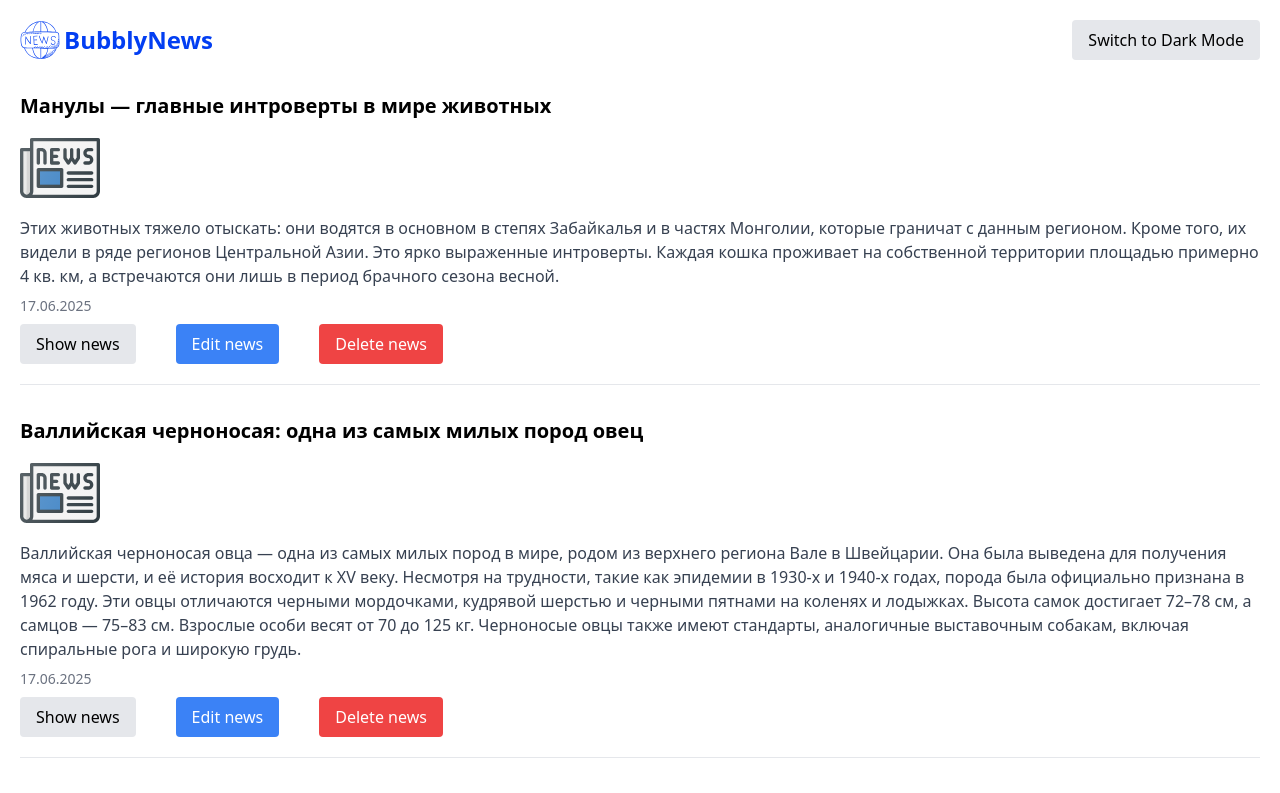
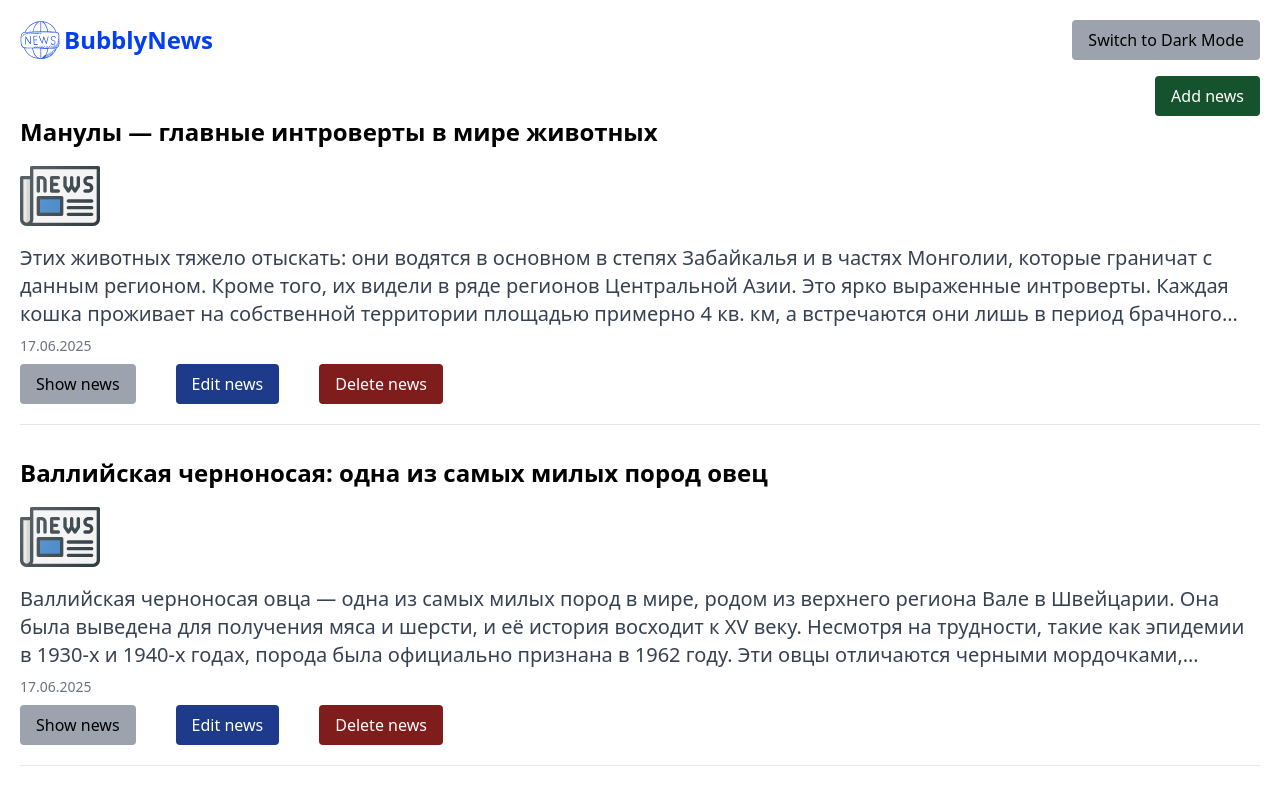
Before and after one commit to apelsinom/crud-news, a React (Vite) app: page / in a window 1280 px wide. Shown: the top 793 px of the page. Built offline with nearby package versions, Linux system fonts and the light colour scheme.

Commit message:
fix: add edit, delete, show

```diff
--- a/package.json
+++ b/package.json
@@ -11,6 +11,7 @@
     "preview": "vite preview"
   },
   "dependencies": {
+    "@tailwindcss/line-clamp": "^0.4.4",
     "clsx": "^2.1.1",
     "lucide-react": "^0.516.0",
     "react": "^19.1.0",
--- a/src/app/app.tsx
+++ b/src/app/app.tsx
@@ -5,7 +5,7 @@ function App() {
   return (
     <div className="bg-light-bg dark:bg-dark-bg text-light-text dark:text-dark-text">
       <div className="max-w-screen-xl min-h-screen mx-auto p-5 flex flex-col items-start">
-        <div className="flex w-full items-center justify-between mb-5">
+        <div className="flex w-full items-center justify-between mb-1">
           <div className="flex gap-1 items-center">
             <img className="max-h-10" src={'./../world-news.svg'} alt={'News'} />
             <h1 className="text-[#023ef2] font-bold text-xl md:text-2xl">BubblyNews </h1>
--- a/src/features/add-news.tsx
+++ b/src/features/add-news.tsx
@@ -1,3 +1,55 @@
+import { type FormEvent, useState } from 'react'
+import { useNavigate, Link } from 'react-router-dom'
+import { Button } from '@/shared/ui/button.tsx'
+import TextareaAutosize from 'react-textarea-autosize'
+import { useLocalStorageNews } from '@/shared/hooks/useLocalStorageNews.ts'
+import { ROUTES } from '@/shared/types/routes.ts'
+
 export const AddNews = () => {
-  return <div>AddNews</div>
+  const [title, setTitle] = useState('')
+  const [content, setContent] = useState('')
+  const { addNews } = useLocalStorageNews()
+  const navigate = useNavigate()
+
+  const handleSave = (e: FormEvent) => {
+    e.preventDefault()
+
+    const newNews = {
+      id: Date.now().toString(), // Используем ID на основе текущего времени
+      title,
+      content,
+      date: new Date().toLocaleDateString(), // Дата добавления новости
+    }
+
+    addNews(newNews)
+    navigate(ROUTES.HOME)
+  }
+
+  return (
+    <div className="flex flex-col gap-5">
+      <h1 className="text-xl md:text-2xl">Add News</h1>
+      <form onSubmit={handleSave} className="flex flex-col gap-5">
+        <TextareaAutosize
+          value={title}
+          onChange={e => setTitle(e.target.value)}
+          placeholder="Enter news title"
+          className="p-2 border border-gray-300 rounded dark:bg-dark-bg"
+        />
+        <TextareaAutosize
+          value={content}
+          onChange={e => setContent(e.target.value)}
+          placeholder="Enter news content"
+          className="p-2 border border-gray-300 rounded dark:bg-dark-bg"
+        />
+        <div className="flex gap-10">
+          <Link to={ROUTES.HOME}>
+            <Button>Go Back Home</Button>
+          </Link>
+          <Button type="submit" variant={'primary'}>
+            Save
+          </Button>
+        </div>
+      </form>
+    </div>
+  )
 }
--- a/src/features/news-list.tsx
+++ b/src/features/news-list.tsx
@@ -1,33 +1,19 @@
 import { ScrollToTopButton } from '@/shared/ui/scroll-button.tsx'
 import { useLocalStorageNews } from '@/shared/hooks/useLocalStorageNews.ts'
-import { Button } from '@/shared/ui/button.tsx'
+import { OneNewsBlock } from '@/features/one-news-block.tsx'
 import { Link } from 'react-router-dom'
 import { ROUTES } from '@/shared/types/routes.ts'
+import { Button } from '@/shared/ui/button.tsx'
 
 export const NewsList = () => {
-  const { newsList, deleteNews } = useLocalStorageNews()
+  const { newsList } = useLocalStorageNews()
   return (
-    <div className="flex flex-col mt-3 mx-auto">
+    <div className="flex flex-col mt-3 mx-auto relative">
+      <Link className="self-end sticky top-4 right-4" to={ROUTES.ADD}>
+        <Button variant={'created'}>Add news</Button>
+      </Link>
       <ul className="space-y-8">
-        {newsList?.map(news => (
-          <li className="flex flex-col gap-2 pb-5 border-b border-gray-200" key={news?.id}>
-            <h2 className="text-xl font-semibold">{news.title}</h2>
-            <img src="/news.svg" alt="News" className="w-20 h-20 object-contain" />
-            <p className="text-gray-700 dark:text-gray-300">{news.content}</p>
-            <span className="text-sm text-gray-500 dark:text-gray-400">{news.date}</span>
-            <div className="flex gap-10">
-              <Link to={`${ROUTES.NEWS}/${news.id}`}>
-                <Button>Show news</Button>
-              </Link>
-              <Link to={`${ROUTES.EDIT}/${news.id}`}>
-                <Button variant={'primary'}>Edit news</Button>
-              </Link>
-              <Button onClick={() => deleteNews(news.id)} variant={'danger'}>
-                Delete news
-              </Button>
-            </div>
-          </li>
-        ))}
+        {newsList?.map(newsItem => <OneNewsBlock newsItem={newsItem} />)}
       </ul>
       <ScrollToTopButton />
     </div>
--- /dev/null
+++ b/src/features/one-news-block.tsx
@@ -0,0 +1,35 @@
+import { Link } from 'react-router-dom'
+import { ROUTES } from '@/shared/types/routes.ts'
+import { Button } from '@/shared/ui/button.tsx'
+import type { NewsType } from '@/shared/types/news.ts'
+import { useLocalStorageNews } from '@/shared/hooks/useLocalStorageNews.ts'
+
+type Props = {
+  newsItem: NewsType
+}
+
+export const OneNewsBlock = ({ newsItem }: Props) => {
+  const { deleteNews } = useLocalStorageNews()
+
+  return (
+    <li className="flex flex-col gap-2 pb-5 border-b border-gray-200" key={newsItem?.id}>
+      <h2 className="text-xl md:text-2xl font-semibold">{newsItem.title}</h2>
+      <img src="/news.svg" alt="News" className="w-20 h-20 object-contain" />
+      <p className="text-sm md:text-xl line-clamp-3 text-gray-700 dark:text-gray-300">
+        {newsItem.content}
+      </p>
+      <span className="text-sm text-gray-500 dark:text-gray-400">{newsItem.date}</span>
+      <div className="flex gap-1 justify-between sm:justify-start sm:gap-10">
+        <Link to={`${ROUTES.NEWS}/${newsItem.id}`}>
+          <Button>Show news</Button>
+        </Link>
+        <Link to={`${ROUTES.EDIT}/${newsItem.id}`}>
+          <Button variant={'primary'}>Edit news</Button>
+        </Link>
+        <Button onClick={() => deleteNews(newsItem.id)} variant={'danger'}>
+          Delete news
+        </Button>
+      </div>
+    </li>
+  )
+}
--- a/src/shared/ui/button.tsx
+++ b/src/shared/ui/button.tsx
@@ -2,18 +2,20 @@ import { type ButtonHTMLAttributes, type ReactNode } from 'react'
 import clsx from 'clsx'
 
 interface ButtonProps extends ButtonHTMLAttributes<HTMLButtonElement> {
-  variant?: 'default' | 'primary' | 'danger'
+  variant?: 'default' | 'primary' | 'danger' | 'created'
   children: ReactNode
 }
 
 export const Button = ({ variant = 'default', className, children, ...props }: ButtonProps) => {
-  const base = 'px-4 py-2 rounded transition-colors disabled:opacity-50 disabled:cursor-not-allowed'
+  const base =
+    'whitespace-nowrap px-4 py-2 rounded transition-colors disabled:opacity-50 disabled:cursor-not-allowed'
 
   const variants = {
     default:
-      'bg-gray-200 text-black dark:bg-gray-700 dark:text-white hover:bg-gray-300 dark:hover:bg-gray-800',
-    primary: 'bg-blue-500 text-white hover:bg-blue-700',
-    danger: 'bg-red-500 text-white hover:bg-red-700',
+      'bg-gray-400 text-black dark:bg-gray-800 dark:text-white hover:bg-gray-300 dark:hover:bg-gray-700',
+    primary: 'bg-blue-900 text-white hover:bg-blue-700',
+    danger: 'bg-red-900 text-white hover:bg-red-700',
+    created: 'bg-green-900 text-white hover:bg-green-700',
   }
 
   return (
--- a/tailwind.config.js
+++ b/tailwind.config.js
@@ -1,3 +1,5 @@
+import lineClamp from '@tailwindcss/line-clamp'
+
 /** @type {import('tailwindcss').Config} */
 export default {
   content: ['./index.html', './src/**/*.{js,ts,jsx,tsx}'],
@@ -16,5 +18,5 @@ export default {
     },
   },
   safelist: ['opacity-0', 'opacity-100', 'transition-opacity', 'duration-300'],
-  plugins: [],
+  plugins: [lineClamp],
 }
```
Also changed, not shown: eslint.config.js (+19 -22 lines), 1 other file (tests, documents, lock files or other folders).
